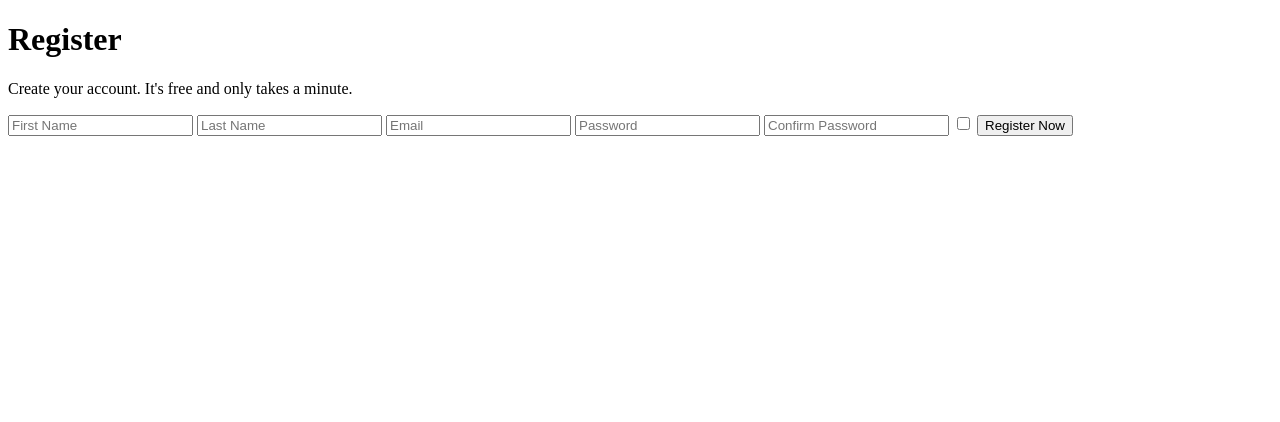
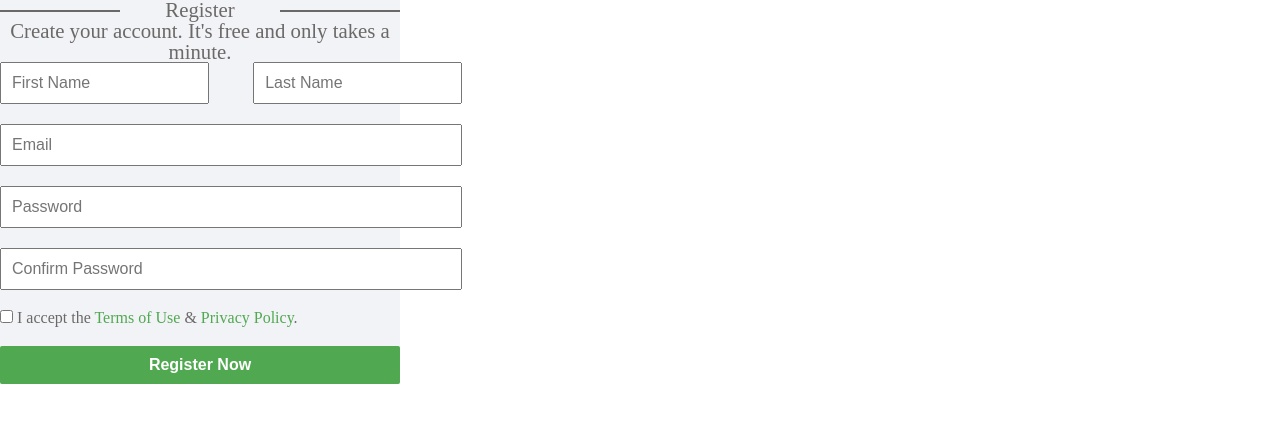
Before and after one commit to Zhezha02/register-form, a plain HTML site: page index.html in a window 1280 px wide. Drawn offline with Linux system fonts and the light colour scheme.

Commit message:
Add chages

```diff
--- /dev/null
+++ b/assets/css/reset.css
@@ -0,0 +1,366 @@
+/* http://meyerweb.com/eric/tools/css/reset/
+   v2.0-modified | 20110126
+   License: none (public domain)
+*/
+
+html, body, div, span, applet, object, iframe,
+h1, h2, h3, h4, h5, h6, p, blockquote, pre,
+a, abbr, acronym, address, big, cite, code,
+del, dfn, em, img, ins, kbd, q, s, samp,
+small, strike, strong, sub, sup, tt, var,
+b, u, i, center,
+dl, dt, dd, ol, ul, li,
+fieldset, form, label, legend,
+table, caption, tbody, tfoot, thead, tr, th, td,
+article, aside, canvas, details, embed,
+figure, figcaption, footer, header, hgroup,
+menu, nav, output, ruby, section, summary,
+time, mark, audio, video {
+  margin: 0;
+	padding: 0;
+	border: 0;
+	font-size: 100%;
+	font: inherit;
+	vertical-align: baseline;
+}
+
+/* make sure to set some focus styles for accessibility */
+:focus {
+    outline: 0;
+}
+
+/* HTML5 display-role reset for older browsers */
+article, aside, details, figcaption, figure,
+footer, header, hgroup, menu, nav, section {
+	display: block;
+}
+
+body {
+	line-height: 1;
+}
+
+ol, ul {
+	list-style: none;
+}
+
+blockquote, q {
+	quotes: none;
+}
+
+blockquote:before, blockquote:after,
+q:before, q:after {
+	content: '';
+	content: none;
+}
+
+table {
+	border-collapse: collapse;
+	border-spacing: 0;
+}
+
+input[type=search]::-webkit-search-cancel-button,
+input[type=search]::-webkit-search-decoration,
+input[type=search]::-webkit-search-results-button,
+input[type=search]::-webkit-search-results-decoration {
+    -webkit-appearance: none;
+    -moz-appearance: none;
+}
+
+input[type=search] {
+    -webkit-appearance: none;
+    -moz-appearance: none;
+    -webkit-box-sizing: content-box;
+    -moz-box-sizing: content-box;
+    box-sizing: content-box;
+}
+
+textarea {
+    overflow: auto;
+    vertical-align: top;
+    resize: vertical;
+}
+
+/**
+ * Correct `inline-block` display not defined in IE 6/7/8/9 and Firefox 3.
+ */
+
+audio,
+canvas,
+video {
+    display: inline-block;
+    *display: inline;
+    *zoom: 1;
+    max-width: 100%;
+}
+
+/**
+ * Prevent modern browsers from displaying `audio` without controls.
+ * Remove excess height in iOS 5 devices.
+ */
+
+audio:not([controls]) {
+    display: none;
+    height: 0;
+}
+
+/**
+ * Address styling not present in IE 7/8/9, Firefox 3, and Safari 4.
+ * Known issue: no IE 6 support.
+ */
+
+[hidden] {
+    display: none;
+}
+
+/**
+ * 1. Correct text resizing oddly in IE 6/7 when body `font-size` is set using
+ *    `em` units.
+ * 2. Prevent iOS text size adjust after orientation change, without disabling
+ *    user zoom.
+ */
+
+html {
+    font-size: 100%; /* 1 */
+    -webkit-text-size-adjust: 100%; /* 2 */
+    -ms-text-size-adjust: 100%; /* 2 */
+}
+
+/**
+ * Address `outline` inconsistency between Chrome and other browsers.
+ */
+
+a:focus {
+    outline: thin dotted;
+}
+
+/**
+ * Improve readability when focused and also mouse hovered in all browsers.
+ */
+
+a:active,
+a:hover {
+    outline: 0;
+}
+
+/**
+ * 1. Remove border when inside `a` element in IE 6/7/8/9 and Firefox 3.
+ * 2. Improve image quality when scaled in IE 7.
+ */
+
+img {
+    border: 0; /* 1 */
+    -ms-interpolation-mode: bicubic; /* 2 */
+}
+
+/**
+ * Address margin not present in IE 6/7/8/9, Safari 5, and Opera 11.
+ */
+
+figure {
+    margin: 0;
+}
+
+/**
+ * Correct margin displayed oddly in IE 6/7.
+ */
+
+form {
+    margin: 0;
+}
+
+/**
+ * Define consistent border, margin, and padding.
+ */
+
+fieldset {
+    border: 1px solid #c0c0c0;
+    margin: 0 2px;
+    padding: 0.35em 0.625em 0.75em;
+}
+
+/**
+ * 1. Correct color not being inherited in IE 6/7/8/9.
+ * 2. Correct text not wrapping in Firefox 3.
+ * 3. Correct alignment displayed oddly in IE 6/7.
+ */
+
+legend {
+    border: 0; /* 1 */
+    padding: 0;
+    white-space: normal; /* 2 */
+    *margin-left: -7px; /* 3 */
+}
+
+/**
+ * 1. Correct font size not being inherited in all browsers.
+ * 2. Address margins set differently in IE 6/7, Firefox 3+, Safari 5,
+ *    and Chrome.
+ * 3. Improve appearance and consistency in all browsers.
+ */
+
+button,
+input,
+select,
+textarea {
+    font-size: 100%; /* 1 */
+    margin: 0; /* 2 */
+    vertical-align: baseline; /* 3 */
+    *vertical-align: middle; /* 3 */
+}
+
+/**
+ * Address Firefox 3+ setting `line-height` on `input` using `!important` in
+ * the UA stylesheet.
+ */
+
+button,
+input {
+    line-height: normal;
+}
+
+/**
+ * Address inconsistent `text-transform` inheritance for `button` and `select`.
+ * All other form control elements do not inherit `text-transform` values.
+ * Correct `button` style inheritance in Chrome, Safari 5+, and IE 6+.
+ * Correct `select` style inheritance in Firefox 4+ and Opera.
+ */
+
+button,
+select {
+    text-transform: none;
+}
+
+/**
+ * 1. Avoid the WebKit bug in Android 4.0.* where (2) destroys native `audio`
+ *    and `video` controls.
+ * 2. Correct inability to style clickable `input` types in iOS.
+ * 3. Improve usability and consistency of cursor style between image-type
+ *    `input` and others.
+ * 4. Remove inner spacing in IE 7 without affecting normal text inputs.
+ *    Known issue: inner spacing remains in IE 6.
+ */
+
+button,
+html input[type="button"], /* 1 */
+input[type="reset"],
+input[type="submit"] {
+    -webkit-appearance: button; /* 2 */
+    cursor: pointer; /* 3 */
+    *overflow: visible;  /* 4 */
+}
+
+/**
+ * Re-set default cursor for disabled elements.
+ */
+
+button[disabled],
+html input[disabled] {
+    cursor: default;
+}
+
+/**
+ * 1. Address box sizing set to content-box in IE 8/9.
+ * 2. Remove excess padding in IE 8/9.
+ * 3. Remove excess padding in IE 7.
+ *    Known issue: excess padding remains in IE 6.
+ */
+
+input[type="checkbox"],
+input[type="radio"] {
+    box-sizing: border-box; /* 1 */
+    padding: 0; /* 2 */
+    *height: 13px; /* 3 */
+    *width: 13px; /* 3 */
+}
+
+/**
+ * 1. Address `appearance` set to `searchfield` in Safari 5 and Chrome.
+ * 2. Address `box-sizing` set to `border-box` in Safari 5 and Chrome
+ *    (include `-moz` to future-proof).
+ */
+
+input[type="search"] {
+    -webkit-appearance: textfield; /* 1 */
+    -moz-box-sizing: content-box;
+    -webkit-box-sizing: content-box; /* 2 */
+    box-sizing: content-box;
+}
+
+/**
+ * Remove inner padding and search cancel button in Safari 5 and Chrome
+ * on OS X.
+ */
+
+input[type="search"]::-webkit-search-cancel-button,
+input[type="search"]::-webkit-search-decoration {
+    -webkit-appearance: none;
+}
+
+/**
+ * Remove inner padding and border in Firefox 3+.
+ */
+
+button::-moz-focus-inner,
+input::-moz-focus-inner {
+    border: 0;
+    padding: 0;
+}
+
+/**
+ * 1. Remove default vertical scrollbar in IE 6/7/8/9.
+ * 2. Improve readability and alignment in all browsers.
+ */
+
+textarea {
+    overflow: auto; /* 1 */
+    vertical-align: top; /* 2 */
+}
+
+/**
+ * Remove most spacing between table cells.
+ */
+
+table {
+    border-collapse: collapse;
+    border-spacing: 0;
+}
+
+html,
+button,
+input,
+select,
+textarea {
+    color: #222;
+}
+
+
+::-moz-selection {
+    background: #b3d4fc;
+    text-shadow: none;
+}
+
+::selection {
+    background: #b3d4fc;
+    text-shadow: none;
+}
+
+img {
+    vertical-align: middle;
+}
+
+fieldset {
+    border: 0;
+    margin: 0;
+    padding: 0;
+}
+
+textarea {
+    resize: vertical;
+}
+
+.chromeframe {
+    margin: 0.2em 0;
+    background: #ccc;
+    color: #000;
+    padding: 0.2em 0;
+}
--- a/assets/css/style.css
+++ b/assets/css/style.css
@@ -0,0 +1,71 @@
+
+body {
+  color: #6A6967;
+
+}
+.register {
+ width: 400px;
+ background-color: #F2F3F7;
+}
+.form-header {
+  text-align: center;
+  font-size: 1.3rem;
+}
+.form-title {
+  position: relative;
+}
+.form-title::after,
+.form-title::before {
+  content: '';
+  position: absolute;
+  display: block;
+  width: 30%;
+  height: 2px;
+  background-color: #6A6967;
+  top: 50%;
+}
+.form-title::after {
+left: 0;
+}
+.form-title::before {
+right: 0;
+}
+
+.register-form {
+  display: flex;
+  flex-flow: column wrap;
+}
+
+.user-name {
+  display: flex;
+  flex-flow: row;
+  justify-content: space-between;
+}
+.user-name > .input {
+  flex:1 100px ;
+  max-width: 40%;
+}
+
+.writing {
+  padding: 10px;
+
+}
+
+.input {
+  margin-bottom: 20px;
+}
+
+
+.form-link {
+  text-decoration: none;
+  color: #50A851;
+}
+.submit-btn {
+  width: 100%;
+  padding: 10px;
+  color: white;
+  background-color: #50A851;
+  font-weight: bold;
+  border: none;
+  border-radius: 2px;
+}
--- a/index.html
+++ b/index.html
@@ -3,24 +3,56 @@
 <head>
   <meta charset="UTF-8">
   <meta name="viewport" content="width=device-width, initial-scale=1.0">
+  <link rel="stylesheet" href="./assets/css/reset.css">
   <link rel="stylesheet" href="./assets/css/style.css">
   <title>Document</title>
 </head>
 <body>
-  <header>
-    <h1 class="form-header">Register</h1>
-    <p>Create your account. It's free and only takes a minute.</p>
-  </header>
-  <main>
-    <form>
-      <input type="text" placeholder="First Name">
-      <input type="text" placeholder="Last Name">
-      <input type="email" placeholder="Email">
-      <input type="password" placeholder="Password">
-      <input type="password" placeholder="Confirm Password">
-      <input type="checkbox" placeholder="">
-      <button type="submit">Register Now</button>
+  <article class="register">
+    <header class="form-header">
+      <h1 class="form-title">Register</h1>
+      <p>Create your account. It's free and only takes a minute.</p>
+    </header>
+    <form class="register-form" method="GET">
+      <div class="user-name">
+        <input class="writing input "
+                type="text"
+                name="First-name"
+                placeholder="First Name"
+                autofocus
+                required
+                pattern="^[A-Z][a-z]{2,20}$">
+          <input class="writing input "
+                  type="text"
+                  name='Last-name'
+                  placeholder="Last Name"
+                  required
+                  pattern="^[A-Z][a-z]{2,25}$">
+      </div>
+
+      <input class="writing input "
+              type="email"
+              name="email"
+              placeholder="Email"
+              required>
+      <input class="writing input "
+              type="password"
+              name="password"
+              placeholder="Password"
+              required>
+      <input class="writing input "
+              type="password"
+              name="password-confirm"
+              placeholder="Confirm Password"
+              required>
+      <label class="input ">
+        <input type="checkbox" name="accept-rules" >
+        <span> I accept the <a class="form-link" href="#">Terms of Use</a>  & <a class="form-link"  href="#">Privacy Policy</a>.</span>
+      </label>
+      <button class="submit-btn" type="submit">Register Now</button>
     </form>
-  </main>
+  </article>
+
+
 </body>
 </html>
```
